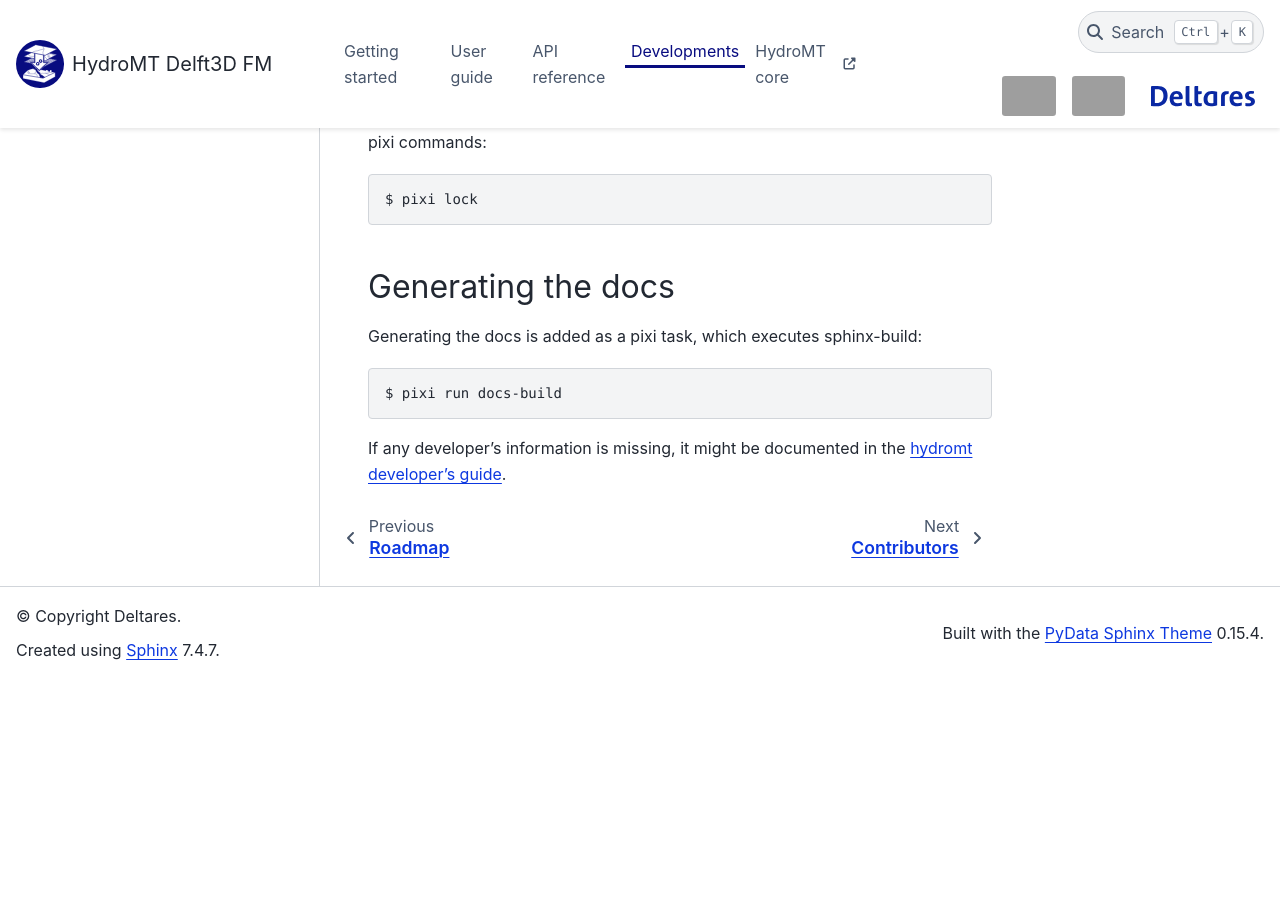
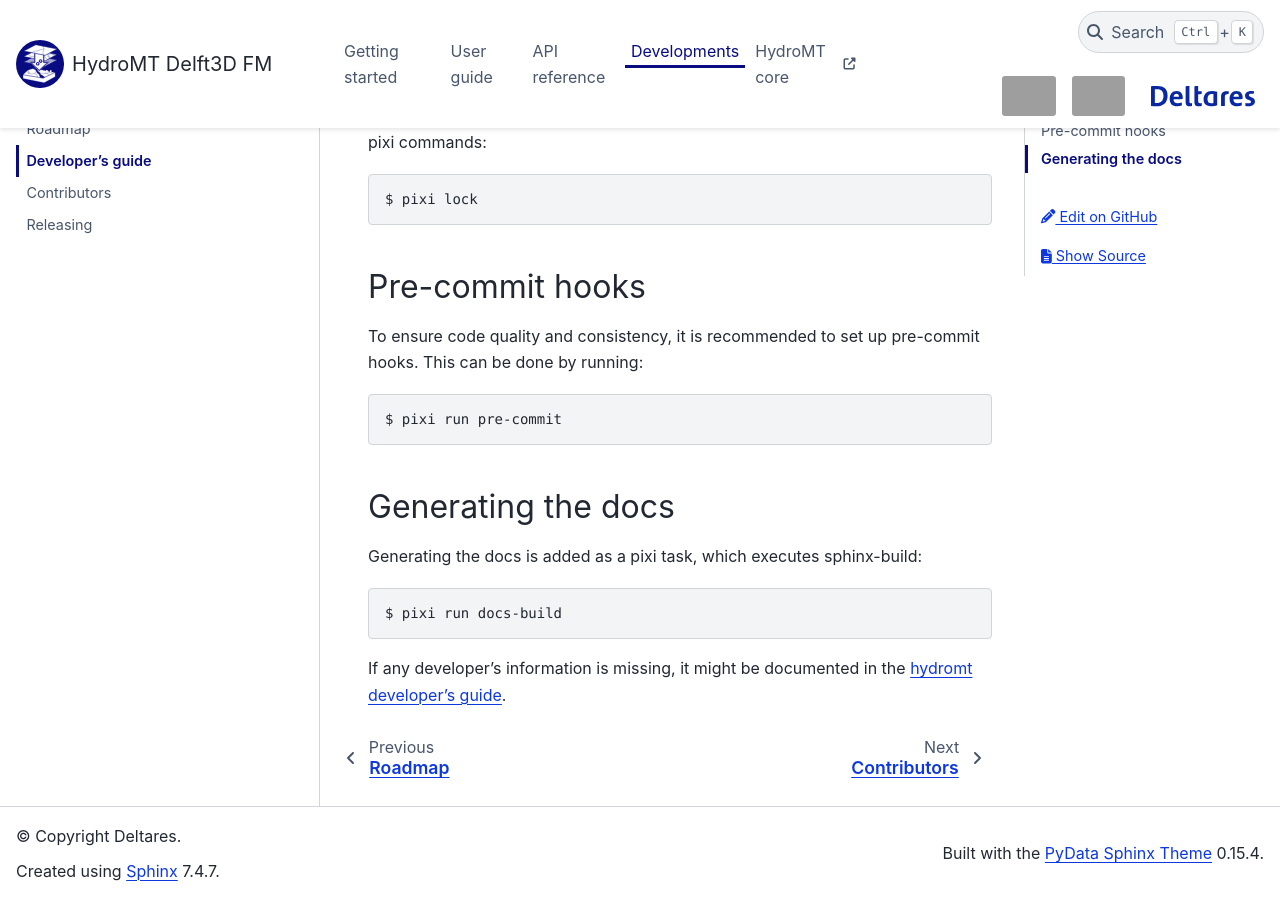
Before and after one commit to Deltares/hydromt_delft3dfm, a Sphinx documentation site: the page built from docs/dev_guide/dev_guide.rst, in a window 1280 px wide and 900 px high, scrolled down 1157 px. Built offline with Sphinx 7.4.7 and the PyData theme 0.15.4, drawn with Linux system fonts in a browser that asks for light colours; pages that are not in the unit, such as notebooks, are missing from menus; before the commit the page ends 1837 px from its top, so only the background shows below that; grey boxes are pictures that could not be loaded.

Commit message:
Update dev_guide with pre-commit hooks

```diff
--- a/docs/dev_guide/dev_guide.rst
+++ b/docs/dev_guide/dev_guide.rst
@@ -46,6 +46,15 @@
 
     $ pixi lock
 
+Pre-commit hooks
+----------------
+
+To ensure code quality and consistency, it is recommended to set up pre-commit hooks. This can be done by running:
+
+.. code-block:: console
+
+    $ pixi run pre-commit
+
 Generating the docs
 -------------------
 
```
